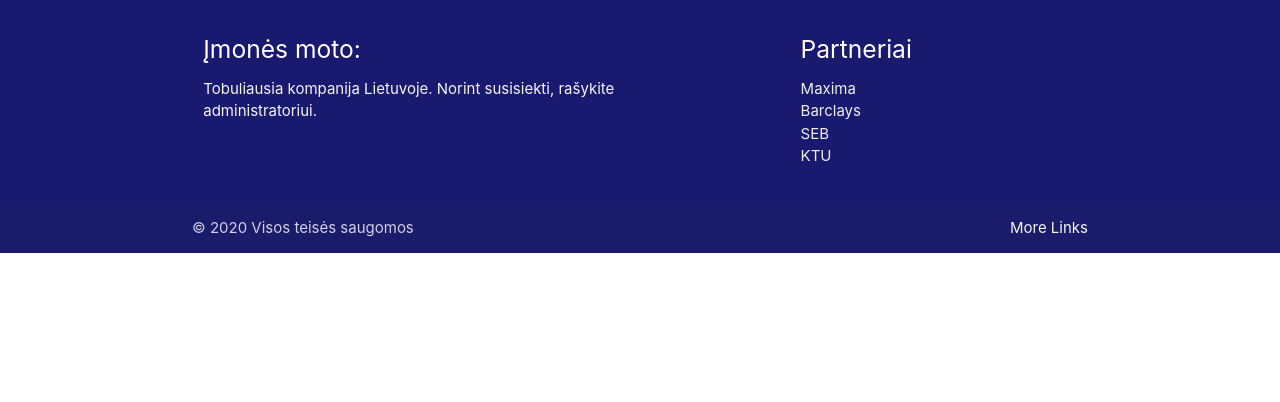
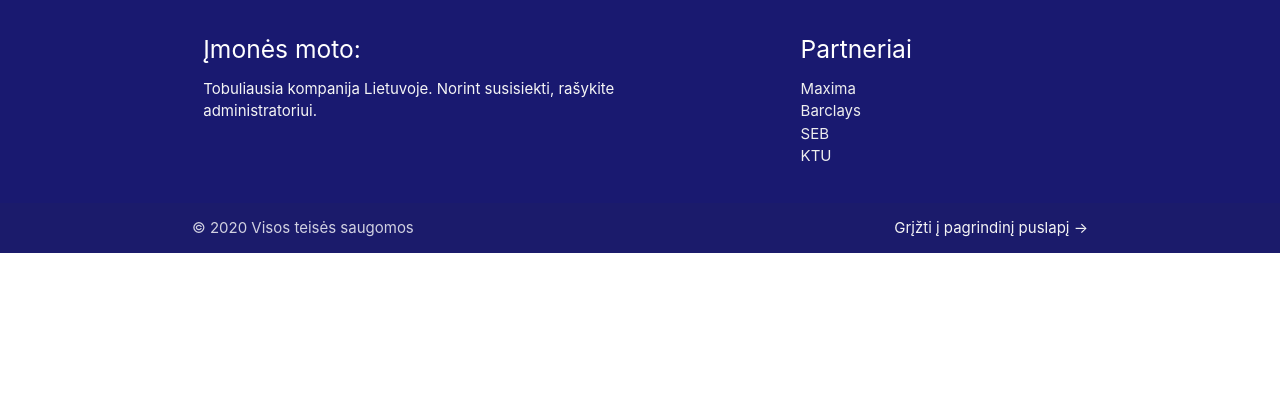
Before and after one commit to makdura/grupe2, a PHP site: page /index.php in a window 1280 px wide. Shown: the part 265-667 px from the top of the page. Run offline with PHP 8.4, Linux system fonts and the light colour scheme.

Commit message:
footernaujinu

```diff
--- a/footer.php
+++ b/footer.php
@@ -21,7 +21,7 @@
         <div class="footer-copyright">
             <div class="container">
                 © 2020 Visos teisės saugomos
-                <a class="grey-text text-lighten-4 right" href="#!">More Links</a>
+                <a class="grey-text text-lighten-4 right" href="index.php">Grįžti į pagrindinį puslapį -></a>
             </div>
         </div>
     </footer>
```
